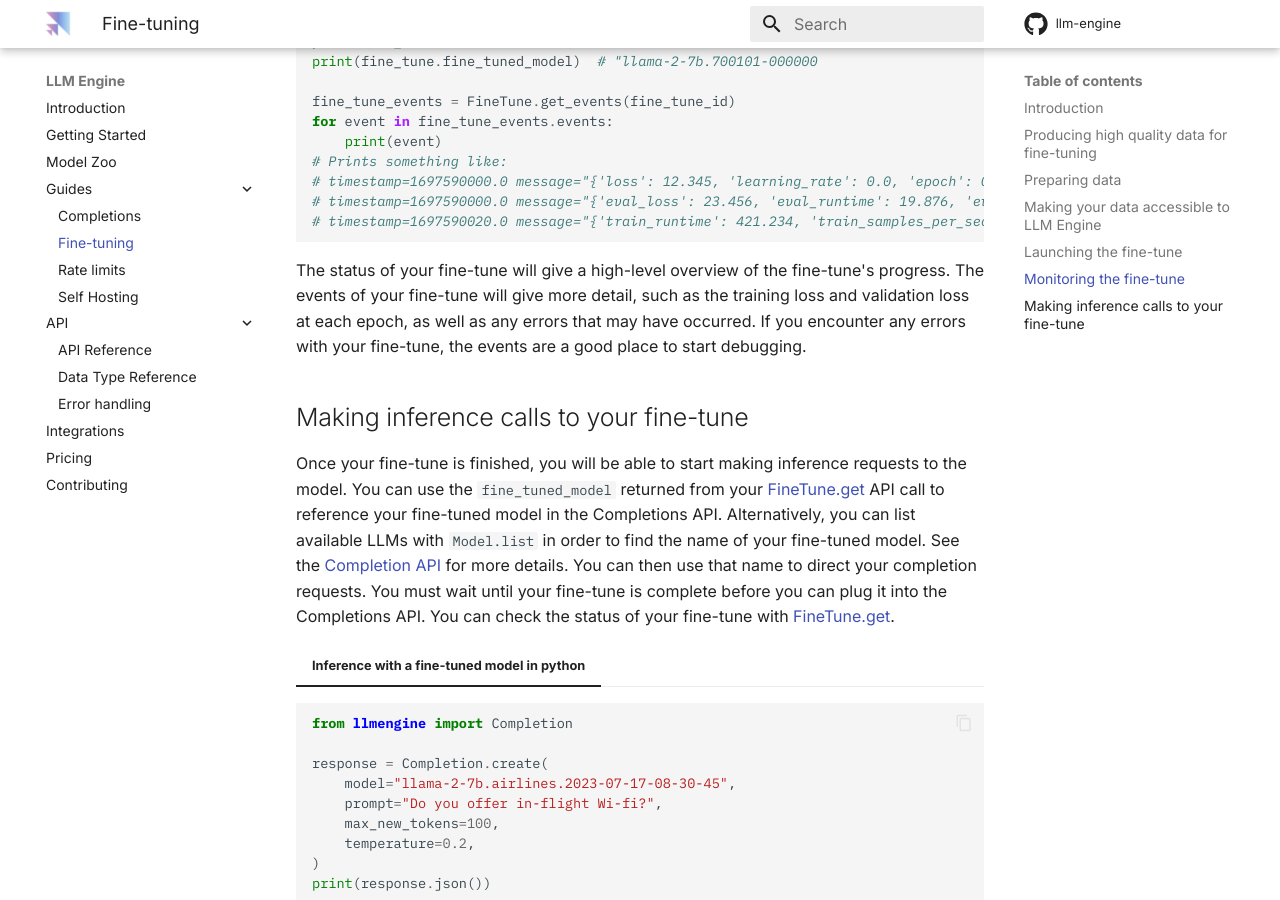
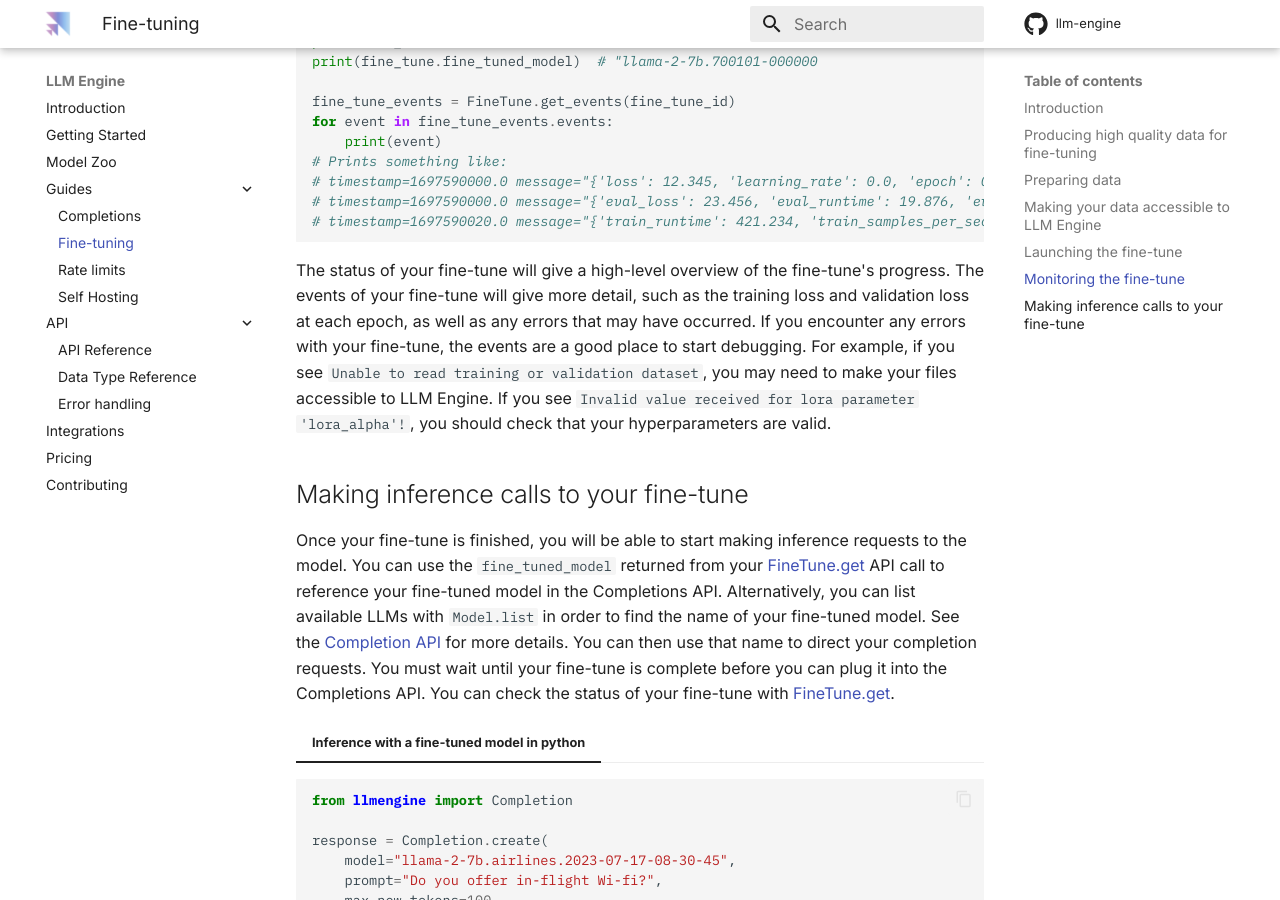
Before and after one commit to scaleapi/llm-engine, an MkDocs documentation site: the page built from docs/guides/fine_tuning.md, in a window 1280 px wide and 900 px high, scrolled down 2943 px. Built offline with MkDocs 1.6.1 and Material for MkDocs 9.7.7, drawn with Linux system fonts in a browser that asks for light colours; comment, search, counter and statistics services are not loaded.

Commit message:
example error messages

```diff
--- a/docs/guides/fine_tuning.md
+++ b/docs/guides/fine_tuning.md
@@ -178,7 +178,9 @@
 The status of your fine-tune will give a high-level overview of the fine-tune's progress.
 The events of your fine-tune will give more detail, such as the training loss and validation loss at each epoch,
 as well as any errors that may have occurred. If you encounter any errors with your fine-tune,
-the events are a good place to start debugging.
+the events are a good place to start debugging. For example, if you see `Unable to read training or validation dataset`,
+you may need to make your files accessible to LLM Engine. If you see `Invalid value received for lora parameter 'lora_alpha'!`,
+you should check that your hyperparameters are valid.
 
 ## Making inference calls to your fine-tune
 
```
